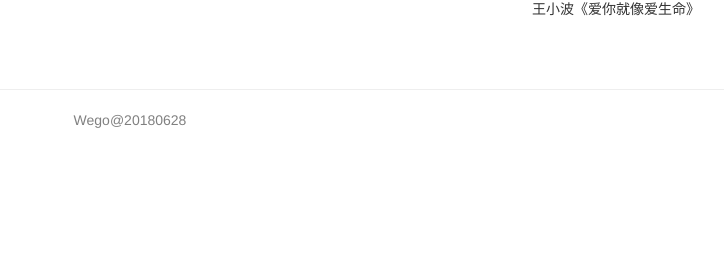
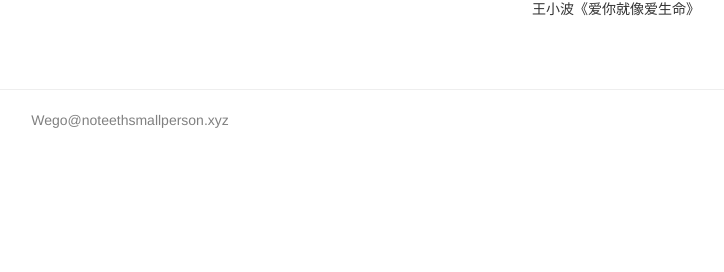
Before and after one commit to ZhangWeiguo/Python, a Flask app: template services/selfie/templates/index.html in a window 1280 px wide. Shown: the part 528-800 px from the top of the page, without its empty margins (510-1234 px from the left). Run offline with Flask 3, Linux system fonts and the light colour scheme; the template is opened without the code that fills it, so the values that code supplies are empty.

Commit message:
index changed the email

```diff
--- a/services/selfie/templates/index.html
+++ b/services/selfie/templates/index.html
@@ -83,7 +83,7 @@ $def with (data)
           </div>
           <hr>
           <footer>
-          <p style="color:gray;text-align:center">Wego@20180628</p>
+          <p style="color:gray;text-align:center">Wego@noteethsmallperson.xyz</p>
           </footer>
     </body>
 </html>
```
